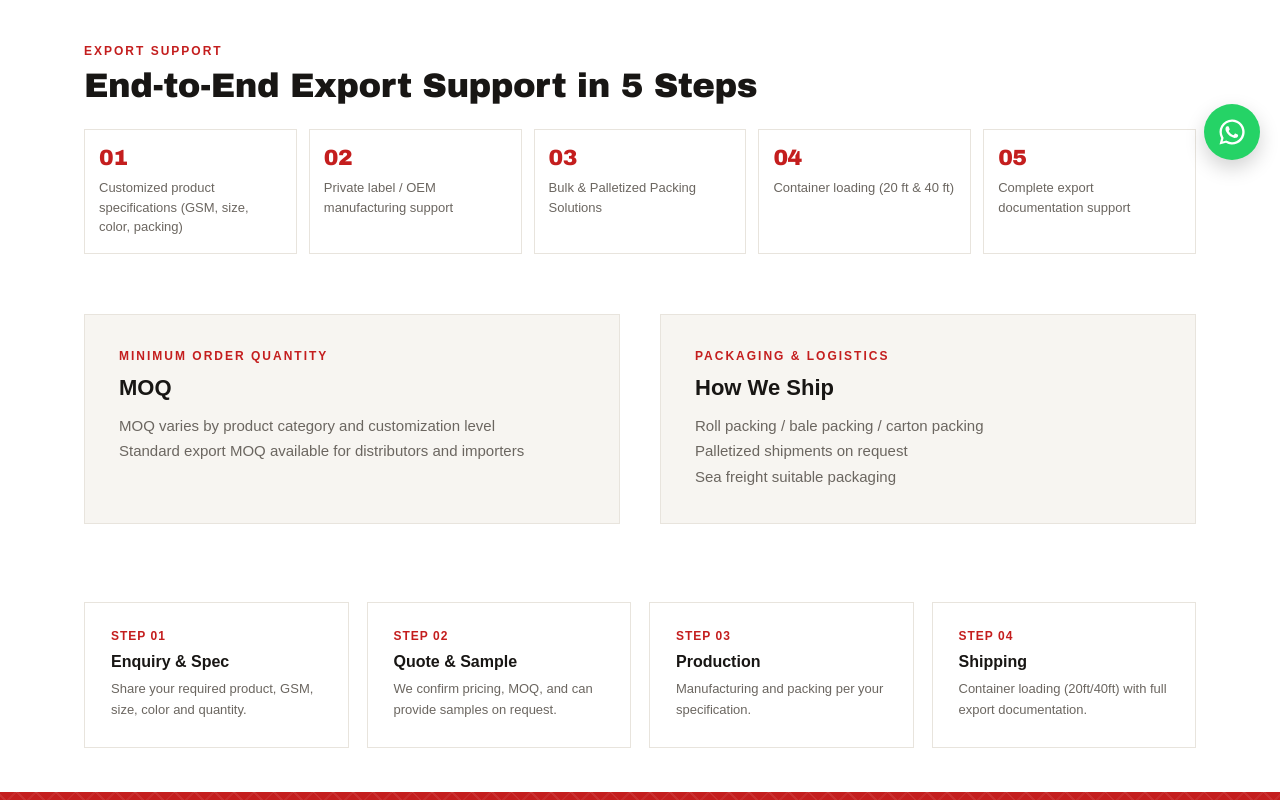
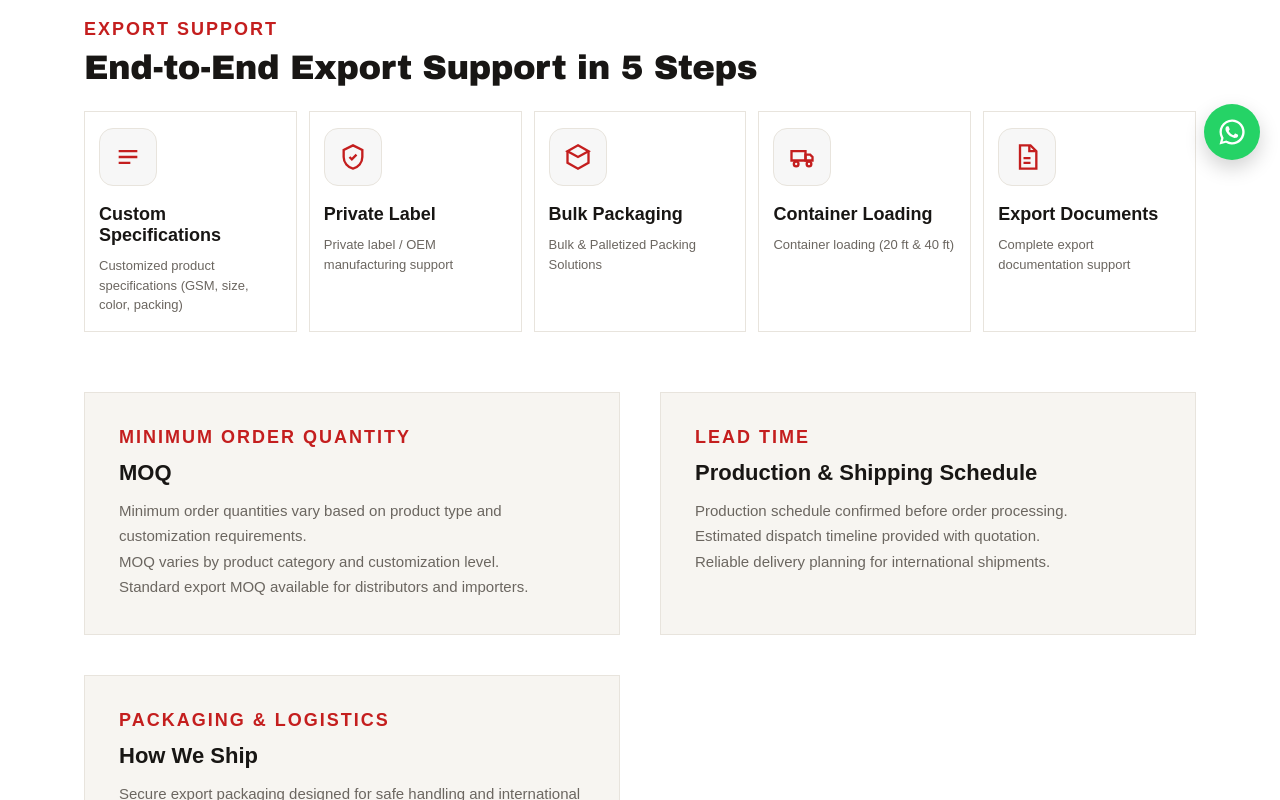
Before and after one commit to ArsalanRashid-K/ali-polymers-, a Next.js app: page /export in a window 1280 px wide. Shown: the part 620-1420 px from the top of the page. Built offline with nearby package versions, Linux system fonts and the light colour scheme.

Commit message:
export page icons and

```diff
--- a/data/company.json
+++ b/data/company.json
@@ -22,23 +22,66 @@
   "export": {
     "intro": "Ali Traders & Ali Polymers provide export ready supply solutions for international buyers, distributors, and project contractors. Our products are manufactured to meet global quality expectations while offering competitive pricing and flexible specifications.",
     "markets": "Supporting domestic supply across India and expanding exports to the Middle East, Africa, and Asian markets with reliable shipping solutions.",
-    "support": [
-      "Customized product specifications (GSM, size, color, packing)",
-      "Private label / OEM manufacturing support",
-      "Bulk & Palletized Packing Solutions",
-      "Container loading (20 ft & 40 ft)",
-      "Complete export documentation support"
-    ],
-    "moq": [
-      "MOQ varies by product category and customization level",
-      "Standard export MOQ available for distributors and importers"
-    ],
-    "packagingLogistics": [
-      "Roll packing / bale packing / carton packing",
-      "Palletized shipments on request",
-      "Sea freight suitable packaging"
+   "support": [
+  {
+    "title": "Custom Specifications",
+    "description": "Customized product specifications (GSM, size, color, packing)",
+    "icon": "settings"
+  },
+  {
+    "title": "Private Label",
+    "description": "Private label / OEM manufacturing support",
+    "icon": "shield"
+  },
+  {
+    "title": "Bulk Packaging",
+    "description": "Bulk & Palletized Packing Solutions",
+    "icon": "box"
+  },
+  {
+    "title": "Container Loading",
+    "description": "Container loading (20 ft & 40 ft)",
+    "icon": "truck"
+  },
+  {
+    "title": "Export Documents",
+    "description": "Complete export documentation support",
+    "icon": "document"
+  }
+]
+
+
+    ,
+    "moq": {
+    "heading": "MINIMUM ORDER QUANTITY",
+    "subHeading": "MOQ",
+    "description": "Minimum order quantities vary based on product type and customization requirements.",
+    "points": [
+      "MOQ varies by product category and customization level.",
+      "Standard export MOQ available for distributors and importers."
     ]
   },
+      "leadTime": {
+    "heading": "LEAD TIME",
+    "subHeading": "Production & Shipping Schedule",
+    "description": "Production schedule confirmed before order processing.",
+    "points": [
+
+      "Estimated dispatch timeline provided with quotation.",
+      "Reliable delivery planning for international shipments."
+    ]
+  },
+  "packagingLogistics": {
+    "heading": "PACKAGING & LOGISTICS",
+    "subHeading": "How We Ship",
+    "description": "Secure export packaging designed for safe handling and international transportation.",
+    "points": [
+      "Roll packing, bale packing, or carton packing.",
+      "Palletized shipments available on request.",
+      "Sea freight suitable export packaging."
+    ]
+  }
+},
   "contact": {
     "wholesale": true,
     "distribution": true,
--- /dev/null
+++ b/src/app/components/ExportIcons.jsx
@@ -0,0 +1,38 @@
+export const exportIcons = {
+  settings: (
+    <svg viewBox="0 0 24 24" fill="none" stroke="currentColor" strokeWidth="2">
+      <path d="M4 7h16M4 12h16M4 17h10" />
+    </svg>
+  ),
+
+  shield: (
+    <svg viewBox="0 0 24 24" fill="none" stroke="currentColor" strokeWidth="2">
+      <path d="M12 2l8 4v6c0 5-3.5 9-8 10-4.5-1-8-5-8-10V6l8-4z" />
+      <path d="M9 12l2 2 4-4" />
+    </svg>
+  ),
+
+  box: (
+    <svg viewBox="0 0 24 24" fill="none" stroke="currentColor" strokeWidth="2">
+      <path d="M12 2l9 5-9 5-9-5 9-5z" />
+      <path d="M3 7v10l9 5 9-5V7" />
+    </svg>
+  ),
+
+  truck: (
+    <svg viewBox="0 0 24 24" fill="none" stroke="currentColor" strokeWidth="2">
+      <path d="M3 7h12v8H3z" />
+      <path d="M15 10h4l2 2v3h-6z" />
+      <circle cx="7" cy="18" r="2" />
+      <circle cx="18" cy="18" r="2" />
+    </svg>
+  ),
+
+  document: (
+    <svg viewBox="0 0 24 24" fill="none" stroke="currentColor" strokeWidth="2">
+      <path d="M6 2h9l5 5v15H6z" />
+      <path d="M14 2v5h5" />
+      <path d="M9 13h6M9 17h6" />
+    </svg>
+  ),
+};
--- a/src/app/export/page.js
+++ b/src/app/export/page.js
@@ -3,7 +3,7 @@ import Footer from "../components/Footer";
 import Link from "next/link";
 import companyData from "../../../data/company.json";
 import pageImages from "../../../data/images/page-images.json";
-
+import { exportIcons } from "../components/ExportIcons";
 export const metadata = {
   title: `Export | ${companyData.name}`,
   description: companyData.export.intro.slice(0, 155),
@@ -15,14 +15,16 @@ export default function ExportPage() {
   return (
     <>
       <Header />
-
       <section
         className="page-hero weave export-hero"
         style={{
-          backgroundImage: `url(${pageImages.export})`,
-          backgroundSize: "cover",
-          backgroundPosition: "center center",
-          backgroundRepeat: "no-repeat",
+          backgroundColor: "#590000",
+          backgroundImage: "none",
+
+          // backgroundImage: `url(${pageImages.export})`,
+          // backgroundSize: "cover",
+          // backgroundPosition: "center center",
+          // backgroundRepeat: "no-repeat",
         }}
       >
         <div className="wrap">
@@ -33,46 +35,56 @@ export default function ExportPage() {
         </div>
         <div className="thread"></div>
       </section>
-
       <section className="content-section export-tight-section">
-        <div className="about-eyebrow">OUR EXPORT PROMISE</div>
+        <div className="about-eyebrow ">OUR EXPORT PROMISE</div>{" "}
         <h2 className="display">Built for International Buyers</h2>
         <p>{exportInfo.intro}</p>
       </section>
-
       <section className="export-support">
         <div className="about-eyebrow">EXPORT SUPPORT</div>
         <h2 className="display">End-to-End Export Support in 5 Steps</h2>
         <div className="export-support-row">
-          {exportInfo.support.map((point, i) => (
+          {exportInfo.support.map((item, i) => (
             <div className="export-support-item" key={i}>
-              <div className="export-support-num display">
-                {String(i + 1).padStart(2, "0")}
+              <div className="export-support-icon">
+                {exportIcons[item.icon]}
               </div>
-              <p className="d">{point}</p>
+
+              <h3>{item.title}</h3>
+
+              <p>{item.description}</p>
             </div>
           ))}
         </div>
       </section>
 
+      {/* NEW SECTION STARTS HERE */}
+
       <div className="value-grid export-tight-grid">
-        <div className="value-card">
-          <div className="tag">MINIMUM ORDER QUANTITY</div>
-          <h3>MOQ</h3>
-          {exportInfo.moq.map((m, i) => (
-            <p key={i}>{m}</p>
+        {[
+          exportInfo.moq,
+          exportInfo.leadTime,
+          exportInfo.packagingLogistics,
+        ].map((item, index) => (
+          <div className="value-card" key={index}>
+            <div className="export-card-tag">{item.heading}</div>
+
+            <h3 className="export-card-title">{item.subHeading}</h3>
+
+            <p>{item.description}</p>
+
+            {item.points.map((point, i) => (
+              <p key={i}>{point}</p>
             ))}
           </div>
-        <div className="value-card">
-          <div className="tag">PACKAGING &amp; LOGISTICS</div>
-          <h3>How We Ship</h3>
-          {exportInfo.packagingLogistics.map((p, i) => (
-            <p key={i}>{p}</p>
         ))}
       </div>
-      </div>
 
-      <section className="process-grid export-tight-process">
+      <section className="export-tight-process">
+        <div className="about-eyebrow">ORDER PROCESS</div>
+
+        <h2 className="display">How We Get Your Order To You</h2>
+        <div className="process-grid">
           <div className="process-step">
             <div className="step-num">STEP 01</div>
             <h3>Enquiry &amp; Spec</h3>
@@ -93,8 +105,8 @@ export default function ExportPage() {
             <h3>Shipping</h3>
             <p>Container loading (20ft/40ft) with full export documentation.</p>
           </div>
+        </div>
       </section>
-
       <section className="export">
         <div className="export-overlay weave-dark"></div>
         <div className="wrap export-inner">
@@ -113,7 +125,6 @@ export default function ExportPage() {
           </div>
         </div>
       </section>
-
       <Footer />
     </>
   );
--- a/src/app/globals.css
+++ b/src/app/globals.css
@@ -165,7 +165,11 @@ h1.hero-h .red{color:#fff;}
 
 /* about strip */
 .about{display:grid; grid-template-columns:1fr 2fr; gap:40px; padding:70px 24px;}
-.about-eyebrow{color:var(--red); font-weight:800; font-size:12px; letter-spacing:2px;}
+.about-eyebrow{font-size:18px;
+    font-weight:900;
+    letter-spacing:2px;
+    color:var(--red);
+    text-transform:uppercase;}
 .about h2{font-size:30px; margin-top:12px; line-height:1.25;}
 .about-body{color:var(--grey); font-size:17px; line-height:1.7;}
 .about-list{display:grid; grid-template-columns:1fr 1fr; gap:16px; margin-top:32px; font-size:14px;}
@@ -195,6 +199,36 @@ h1.hero-h .red{color:#fff;}
 .btn-white{background:#fff; color:var(--red); font-weight:900; font-size:14px; padding:16px 30px; display:inline-block;}
 .btn-white:hover{background:var(--ink); color:#fff;}
 .export-cta-wrap{display:flex; justify-content:flex-end;}
+.export-card-tag{
+    display:block;
+    font-size:18px;
+    font-weight:900;
+    letter-spacing:2px;
+    color:var(--red);
+    margin-bottom:12px;
+    text-transform:uppercase;
+}
+
+.export-card-title{
+    font-size:28px;
+    font-weight:800;
+    line-height:1.2;
+    margin-bottom:14px;
+    color:var(--ink);
+}
+.export-promise-eyebrow{
+    /* font-size:20px;
+    font-weight:900;
+    letter-spacing:2px;
+    color:var(--red);
+    text-transform:uppercase; */
+ font-size:18px;
+    font-weight:900;
+    letter-spacing:2px;
+    color:var(--red);
+    text-transform:uppercase;
+  }
+
 
 /* why choose us */
 .why{padding:80px 24px; max-width:1160px; margin:0 auto;}
@@ -386,15 +420,61 @@ table.spec-table td:last-child{color:var(--grey);}
 .btn-submit:hover{background:var(--red-dark);}
 
 /* export page extras */
-.process-grid{display:grid; grid-template-columns:repeat(4,1fr); gap:18px; max-width:1160px; margin:0 auto; padding:70px 24px;}
-.process-step{border:1px solid var(--line); padding:26px;}
+.process-grid{
+    display:grid;
+    grid-template-columns:repeat(4,1fr);
+    gap:24px;
+}.process-step{border:1px solid var(--line); padding:26px;}
 .process-step .step-num{font-size:12px; color:var(--red); font-weight:800; letter-spacing:1px; margin-bottom:10px;}
 .process-step h3{font-size:16px; margin-bottom:8px;}
 .process-step p{font-size:13px; color:var(--grey); line-height:1.6;}
-.export-support{
+/* .export-support{
   max-width:1160px;
   margin:0 auto;
   padding:46px 24px 30px;
+} */
+.export-support-icon{
+    width:58px;
+    height:58px;
+    border-radius:14px;
+    display:flex;
+    align-items:center;
+    justify-content:center;
+    background:#f7f7f7;
+    border:1px solid var(--line);
+    color:var(--red);
+    margin-bottom:18px;
+    transition:.3s;
+}
+
+.export-support-icon svg{
+    width:28px;
+    height:28px;
+}
+
+.export-support-item:hover .export-support-icon{
+    background:var(--red);
+    color:#fff;
+}
+
+.export-support-item h3{
+    font-size:18px;
+    font-weight:700;
+    margin-bottom:10px;
+}
+
+.export-support-item p{
+    color:var(--grey);
+    line-height:1.6;
+}
+/* Shared section spacing */
+.export-tight-section,
+.export-support,
+.export-tight-grid,
+.export-tight-process{
+    max-width:1160px;
+    margin:0 auto;
+    padding:30px 24px;
 }
 .export-support h2{
   margin:8px 0 22px;
@@ -421,11 +501,16 @@ table.spec-table td:last-child{color:var(--grey);}
   font-size:13px;
   line-height:1.5;
   color:var(--grey);
+}.export-tight-process h2{
+    margin:12px 0 30px;
 }
-.export-tight-section{padding-top:44px; padding-bottom:32px;}
+/* .export-tight-section{padding-top:44px; padding-bottom:32px;}
 .export-tight-grid{padding-top:30px; padding-bottom:44px;}
-.export-tight-process{padding-top:34px; padding-bottom:44px;}
-
+.export-tight-process{
+    max-width:1160px;
+    margin:30px auto 80px;
+    padding:0 24px;
+} */
 @media (max-width:900px){
   .hero-inner{grid-template-columns:1fr;}
   h1.hero-h{font-size:38px;}
@@ -440,8 +525,9 @@ table.spec-table td:last-child{color:var(--grey);}
   .value-grid{grid-template-columns:1fr;}
   .spec-layout{grid-template-columns:1fr;}
   .contact-layout{grid-template-columns:1fr;}
-  .process-grid{grid-template-columns:1fr 1fr;}
-  .export-support-row{grid-template-columns:repeat(2,minmax(0,1fr));}
+  .process-grid{
+        grid-template-columns:repeat(2,1fr);
+    }  .export-support-row{grid-template-columns:repeat(2,minmax(0,1fr));}
   .export-support h2{font-size:30px;}
   .page-hero h1{font-size:30px;}
   .own-brands-category-title{font-size:28px;}
@@ -467,8 +553,9 @@ table.spec-table td:last-child{color:var(--grey);}
   .hero-ctas{flex-direction:column; align-items:stretch;}
   .hero-ctas .btn-dark, .hero-ctas .btn-outline{width:100%; text-align:center;}
   .products, .why, .content-section, .value-grid, .contact-layout, .process-grid, .spec-block, .export-support{padding-left:16px; padding-right:16px;}
-  .process-grid{grid-template-columns:1fr;}
-  .export-support-row{grid-template-columns:1fr;}
+  .process-grid{
+        grid-template-columns:1fr;
+    }  .export-support-row{grid-template-columns:1fr;}
   .export-support h2{font-size:26px;}
   .whatsapp-float{
     right:14px;
--- a/src/app/own-brands/page.js
+++ b/src/app/own-brands/page.js
@@ -21,7 +21,7 @@ export default function OwnBrandsPage() {
       <section
         className="page-hero weave own-brands-hero"
         style={{
-          backgroundColor: "#010201",
+          backgroundColor: "#070707",
           backgroundImage: "none",
         }}
       >
--- a/src/app/page.js
+++ b/src/app/page.js
@@ -53,7 +53,7 @@ export default function Home() {
               </Link>
             </div>
           </div>
-          <div className="stat-grid">
+          {/* <div className="stat-grid">
             <div className="stat-box sb-dark">
               <span className="stat-num display">
                 {companyData.yearsExperience}+
@@ -88,7 +88,7 @@ export default function Home() {
                 AVAILABLE
               </span>
             </div>
-          </div>
+          </div> */}
         </div>
         <div className="thread"></div>
       </section>
```
Lines whose indentation alone changed are shown as unchanged.
